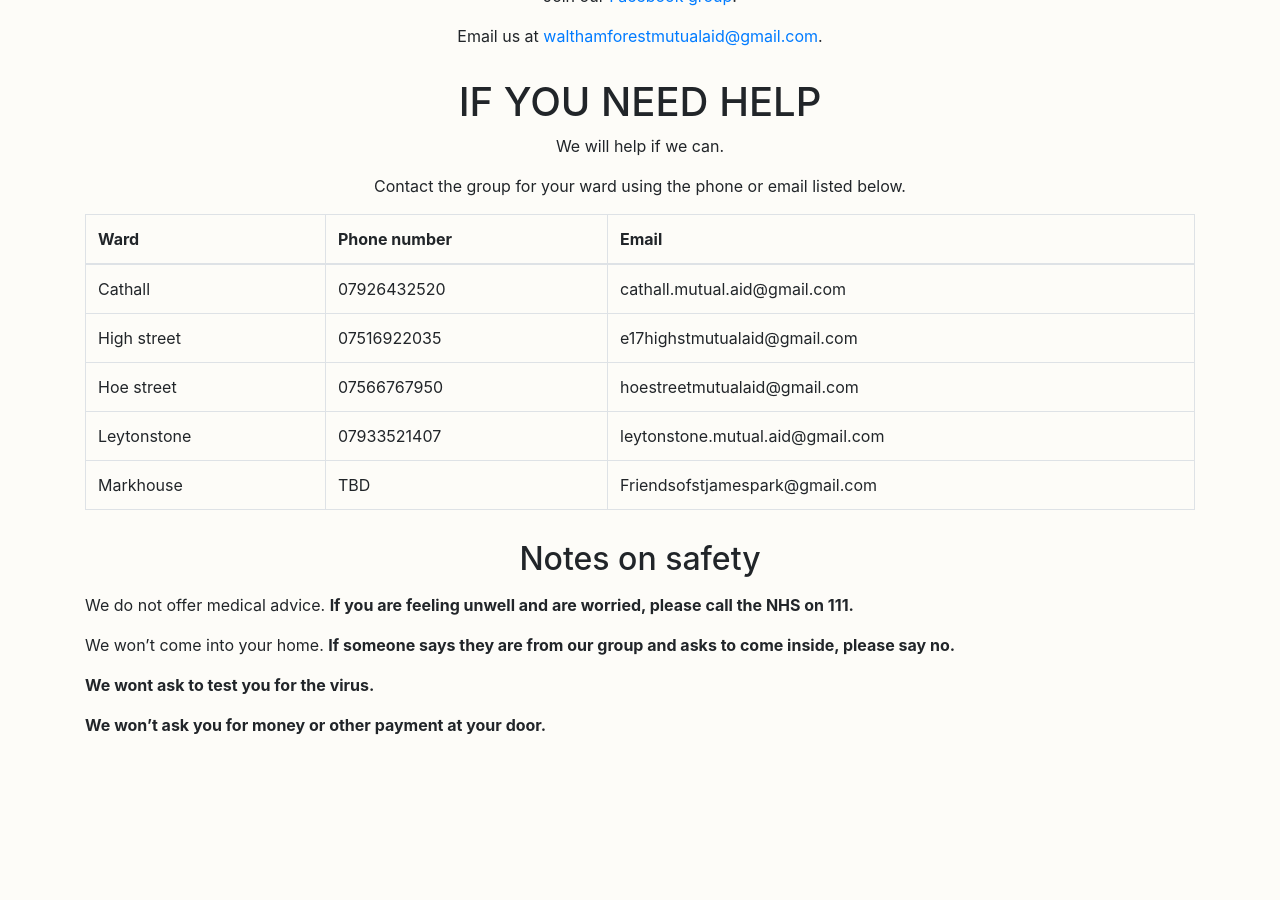
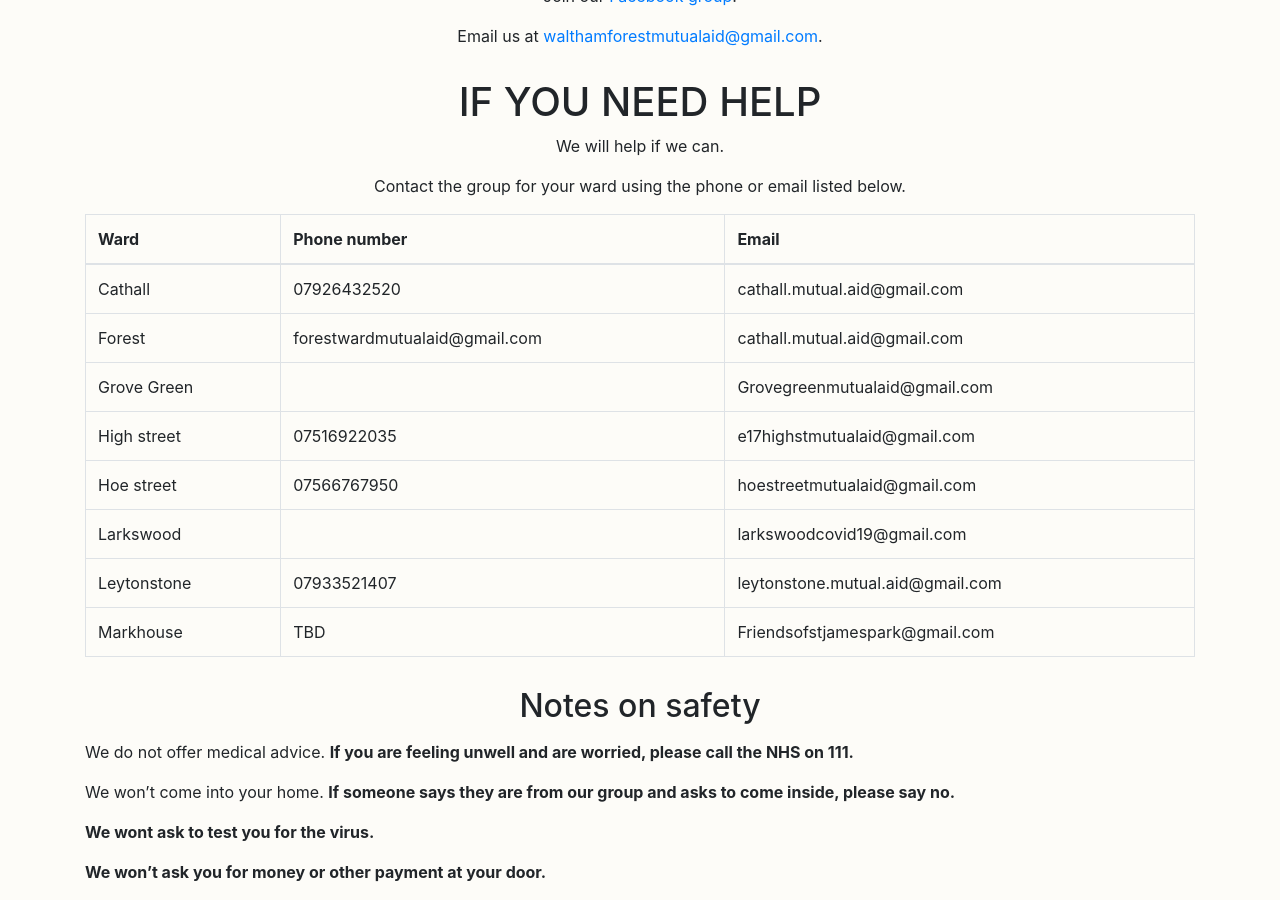
Before and after one commit to wfcovid19/wfcovid19.github.io, a Jekyll site: the page built from index.md, in a window 1280 px wide and 900 px high, scrolled down 619 px. Built offline with Jekyll 4.4.1, drawn with Linux system fonts in a browser that asks for light colours; before the commit the page ends 1372 px from its top, so only the background shows below that.

Commit message:
add more email addresses

```diff
--- a/index.md
+++ b/index.md
@@ -73,6 +73,16 @@ Contact the group for your ward using the phone or email listed below.
     <td>cathall.mutual.aid@gmail.com</td>
   </tr>
   <tr>
+    <td>Forest</td>
+    <td>forestwardmutualaid@gmail.com</td>
+    <td>cathall.mutual.aid@gmail.com</td>
+  </tr>
+  <tr>
+    <td>Grove Green</td>
+    <td></td>
+    <td>Grovegreenmutualaid@gmail.com</td>
+  </tr>
+  <tr>
     <td>High street</td>
     <td>07516922035</td>
     <td>e17highstmutualaid@gmail.com</td>
@@ -81,6 +91,11 @@ Contact the group for your ward using the phone or email listed below.
     <td>Hoe street</td>
     <td>07566767950</td>
     <td>hoestreetmutualaid@gmail.com</td>
+  </tr>
+  <tr>
+    <td>Larkswood</td>
+    <td></td>
+    <td>larkswoodcovid19@gmail.com</td>
   </tr>
   <tr>
     <td>Leytonstone</td>
```
